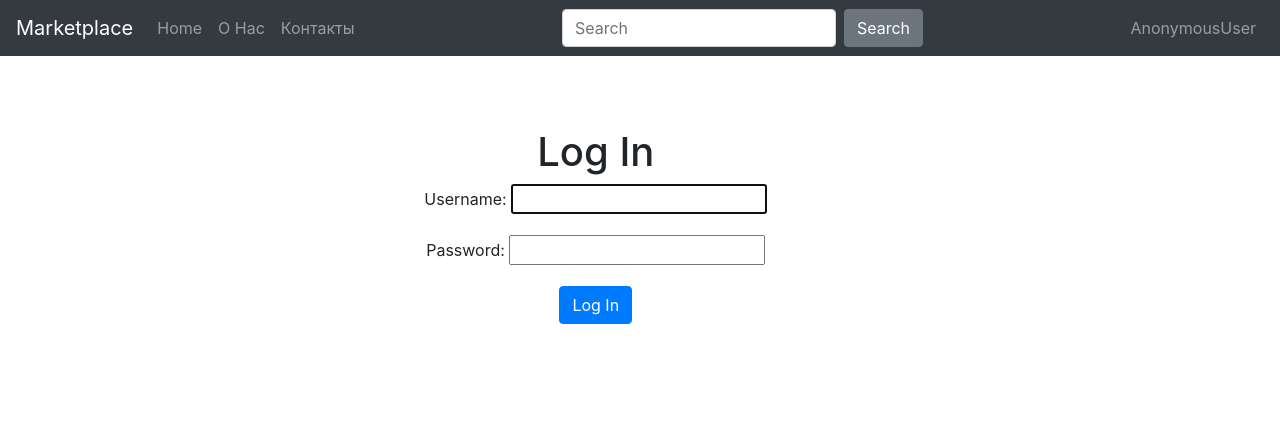
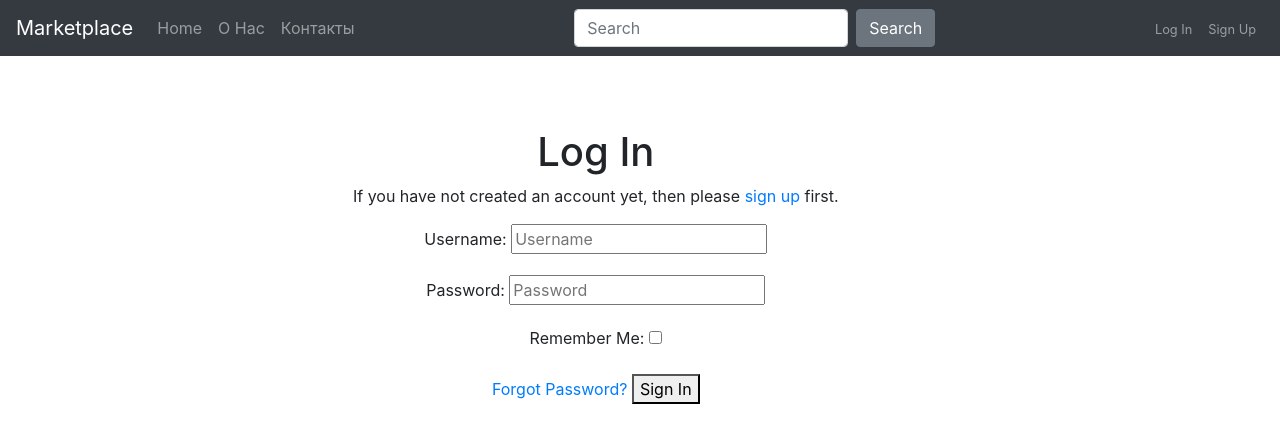
Before and after one commit to thinknetica-django-lab-02/dpodd, a Django app: page /accounts/login/ in a window 1280 px wide. Shown: the top 443 px of the page. Run offline with Django 3.2, Linux system fonts and the light colour scheme; parts of the project's set-up code (start-up, migrations or seed data) failed here and were passed over; some libraries are stand-ins or nearby versions.

Commit message:
..save..

```diff
--- a/marketplace/apps/profiles/urls.py
+++ b/marketplace/apps/profiles/urls.py
@@ -7,6 +7,6 @@ app_name = 'profiles'
 
 urlpatterns = [
     path('profile/', ProfileView.as_view(), name="profile"),
-    path('logout/', auth_views.LogoutView.as_view(template_name='registration/logout.html'), name='logout'),
-    path('login/', auth_views.LoginView.as_view(template_name='registration/login.html'), name='login'),
+    # path('logout/', auth_views.LogoutView.as_view(template_name='registration/logout.html'), name='logout'),
+    # path('login/', auth_views.LoginView.as_view(template_name='registration/login.html'), name='login'),
 ]
--- a/marketplace/config/urls.py
+++ b/marketplace/config/urls.py
@@ -22,6 +22,7 @@ urlpatterns = [
     path('admin/', admin.site.urls),
     path('', include('apps.main.urls', namespace='main')),
     path('accounts/', include('apps.profiles.urls', namespace='profiles')),
+    path('accounts/', include('allauth.urls')),
     path('ckeditor/', include('ckeditor_uploader.urls')),
     path('pages/', include('django.contrib.flatpages.urls')),
 ]
--- /dev/null
+++ b/marketplace/templates/account/base.html
@@ -0,0 +1 @@
+{% extends 'base.html' %}
--- /dev/null
+++ b/marketplace/templates/account/login.html
@@ -0,0 +1,48 @@
+{% extends "base.html" %}
+
+{% load i18n %}
+{#{% load account socialaccount %}#}
+
+{% block head_title %}{% trans "Log In" %}{% endblock %}
+
+{% block content %}
+
+    <h1>{% trans "Log In" %}</h1>
+
+{#    {% load get_providers %}#}
+{##}
+{#    {% get_providers as socialaccount_providers %}#}
+{##}
+{#    {% if socialaccount_providers %}#}
+{#        <p>{% blocktrans with site.name as site_name %}Please sign in with one#}
+{#        of your existing third party accounts. Or, <a href="{{ signup_url }}">sign up</a>#}
+{#        for a {{ site_name }} account and sign in below:{% endblocktrans %}</p>#}
+{##}
+{#        <div class="socialaccount_ballot">#}
+{##}
+{#          <ul class="socialaccount_providers">#}
+{#            {% include "socialaccount/snippets/provider_list.html" with process="login" %}#}
+{#          </ul>#}
+{##}
+{#          <div class="login-or">{% trans 'or' %}</div>#}
+{##}
+{#        </div>#}
+{##}
+{#        {% include "socialaccount/snippets/login_extra.html" %}#}
+{##}
+{#    {% else %}#}
+        <p>{% blocktrans %}If you have not created an account yet, then please
+        <a href="{{ signup_url }}">sign up</a> first.{% endblocktrans %}</p>
+{#        {% endif %}#}
+
+        <form class="login" method="POST" action="{% url 'account_login' %}">
+          {% csrf_token %}
+          {{ form.as_p }}
+          {% if redirect_field_value %}
+          <input type="hidden" name="{{ redirect_field_name }}" value="{{ redirect_field_value }}" />
+          {% endif %}
+          <a class="button secondaryAction" href="{% url 'account_reset_password' %}">{% trans "Forgot Password?" %}</a>
+          <button class="primaryAction" type="submit">{% trans "Sign In" %}</button>
+        </form>
+
+{% endblock %}
--- a/marketplace/templates/header.html
+++ b/marketplace/templates/header.html
@@ -30,15 +30,37 @@
       <ul class="navbar-nav ml-auto">
         <li class="nav-item">
             <div class="row">
-                {% thumbnail request.user.profile.avatar "1000" crop="center" as im %}
+                {% if user.is_authenticated %}
+                    {% thumbnail request.user.profile.avatar "1000" crop="center" as im %}
                             <img src="{{ im.url }}" width="{{ im.width }}" class="img-fluid avatar-img"
                                  height="{{ im.height }}" alt="no image" >
-                {% endthumbnail %}
-                <a href="{% url "profiles:profile" %}" class="col">
-                    <span class="nav-link header-username">{{ request.user }}</span>
-                </a>
+                    {% endthumbnail %}
+
+                    <a href="{% url "profiles:profile" %}" class="col">
+                        <span class="nav-link header-username">{{ request.user }}</span>
+                    </a>
+                {% endif %}
             </div>
         </li>
+        {% if user.is_authenticated %}
+            <li class="nav-item">
+                <a href="{% url 'account_logout' %}">
+                    <span class="nav-link"><small>Log Out</small></span>
+                </a>
+            </li>
+        {% else %}
+            <li class="nav-item">
+                <a href="{% url 'account_login' %}">
+                    <span class="nav-link"><small>Log In</small></span>
+                </a>
+            </li>
+            <li class="nav-item">
+                <a href="{% url 'account_signup' %}">
+                    <span class="nav-link"><small>Sign Up</small></span>
+                </a>
+            </li>
+        {% endif %}
+
       </ul>
     </div>
   </nav>
--- a/requirements_dev.txt
+++ b/requirements_dev.txt
@@ -8,3 +8,4 @@ django-environ==0.4.5
 django-ckeditor==6.0.0
 sorl-thumbnail==12.7.0
 Pillow==8.2.0
+django-allauth==0.44.0
```
Also changed, not shown: marketplace/config/settings/base.py (+11 -1 lines), marketplace/config/settings/local.py (+13 -0 lines).
